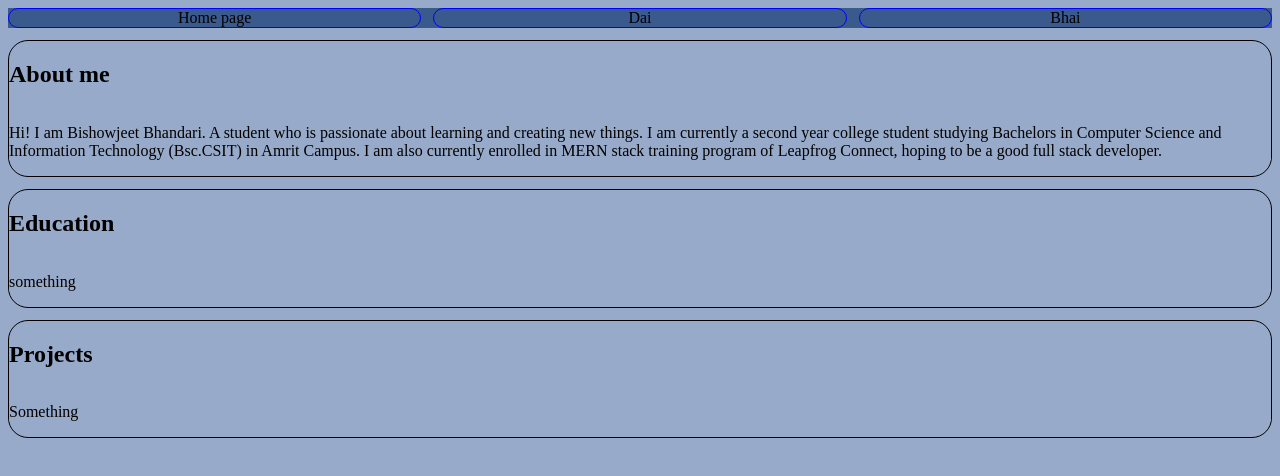
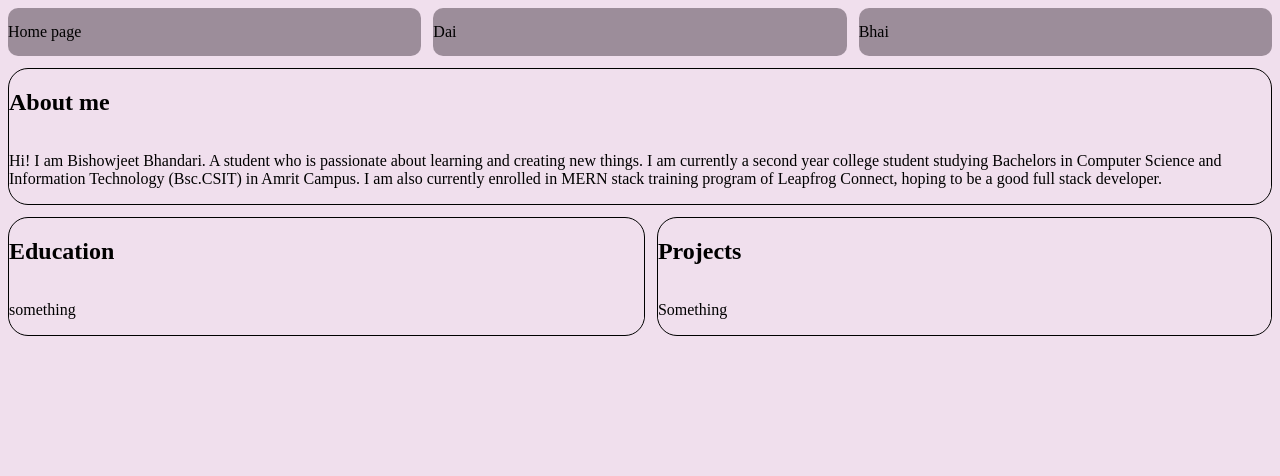
Before and after one commit to deez-mama/Assignment-1-LFConnect, a plain HTML site: page Bishowjeet_Profile.html in a window 1280 px wide. Drawn offline with Linux system fonts and the light colour scheme.

Commit message:
made some layout and background changes

```diff
--- a/Bish-style.css
+++ b/Bish-style.css
@@ -1,19 +1,20 @@
 *{
-    background-color: #97aac9;
+    background-color: #f0dfed;
 }
 main{
-    display:flex;
-    flex-direction: column;
+    display:grid;
+    grid-template-areas:
+    "nav nav"
+    "about_me about_me"
+    "education projects";
     gap: 12px;
 }
 
 nav{
     display:flex;
     flex-direction: row;
-    flex-grow: 1;
     justify-content: space-around;
     gap:12px;
-    background-color: #3a598c;
 }
 
 section{
@@ -22,17 +23,22 @@ section{
     display:flex;
     flex-direction:column;
 }
+
+nav        { grid-area: nav; }
+.about_me  { grid-area: about_me; }
+.education { grid-area: education; }
+.projects  { grid-area: projects; }
+
 .nav_item{
-    border: 0.2px solid blue;
+    height:3rem;
     border-radius: 10px;
     align-items: center;
+    display: flex;
     flex: 1;
     text-align: center;
-    background-color: #3a598c;
+    background-color: #4f434d84;
+}
 
-
-
-}
 /*
 .about_me{
 
```
